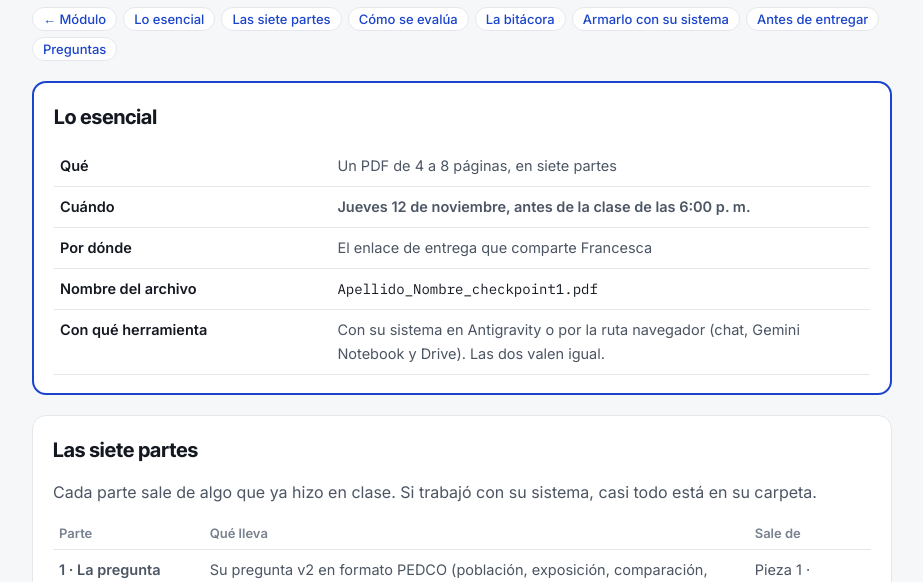
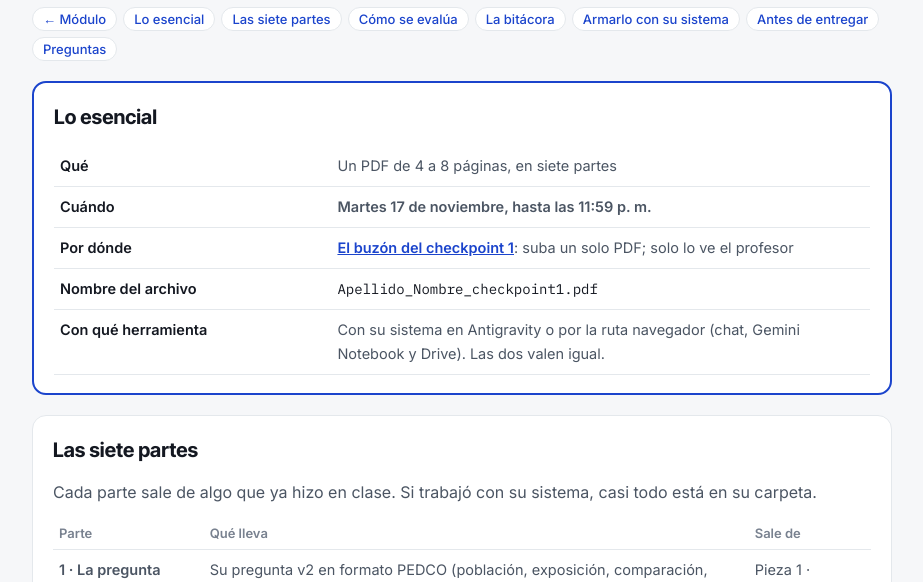
Before and after one commit to alonsorh-econ/diplomado-ia-investigacion, a plain HTML site: page sesion-05/checkpoint1.html in a window 1280 px wide. Shown: the part 197-779 px from the top of the page, without its empty margins (178-1101 px from the left). Drawn offline with Linux system fonts and the light colour scheme.

Commit message:
Checkpoint 1: entrega el martes 17, 11:59 p. m., por el buzón
Co-Authored-By: Claude Opus 5.5 <noreply@anthropic.com>

```diff
--- a/sesion-05/checkpoint1.html
+++ b/sesion-05/checkpoint1.html
@@ -61,8 +61,8 @@ code{font:400 14px "IBM Plex Mono",monospace;color:var(--ink);overflow-wrap:anyw
 <h2>Lo esencial</h2>
 <div class="tbl"><table class="esencial">
 <tr><td>Qué</td><td>Un PDF de 4 a 8 páginas, en siete partes</td></tr>
-<tr><td>Cuándo</td><td><strong>Jueves 12 de noviembre, antes de la clase de las 6:00 p. m.</strong></td></tr>
-<tr><td>Por dónde</td><td>El enlace de entrega que comparte Francesca</td></tr>
+<tr><td>Cuándo</td><td><strong>Martes 17 de noviembre, hasta las 11:59 p. m.</strong></td></tr>
+<tr><td>Por dónde</td><td><a href="https://www.dropbox.com/request/clrcboazb1fr71qhioss" target="_blank" rel="noopener"><strong>El buzón del checkpoint 1</strong></a>: suba un solo PDF; solo lo ve el profesor</td></tr>
 <tr><td>Nombre del archivo</td><td><code>Apellido_Nombre_checkpoint1.pdf</code></td></tr>
 <tr><td>Con qué herramienta</td><td>Con su sistema en Antigravity o por la ruta navegador (chat, Gemini Notebook y Drive). Las dos valen igual.</td></tr>
 </table></div>
```
